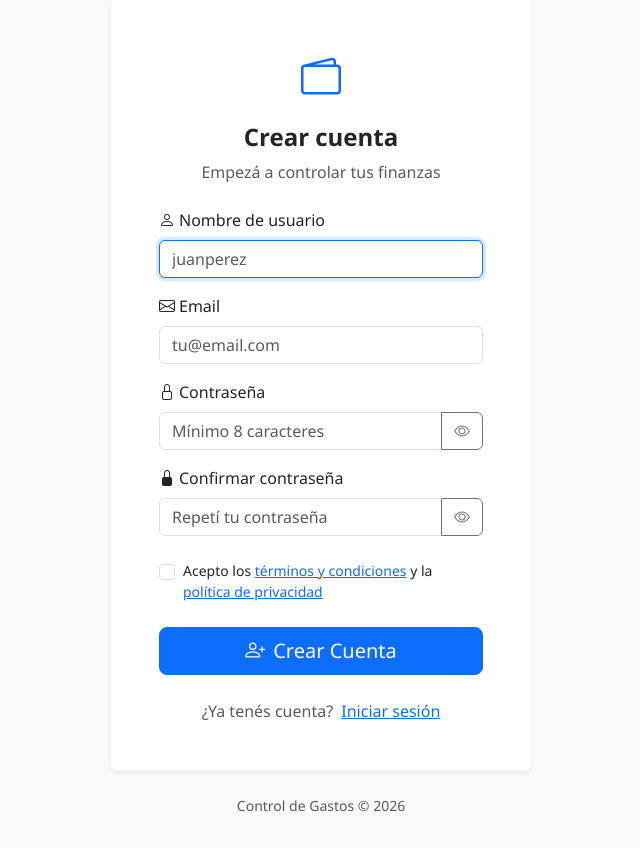
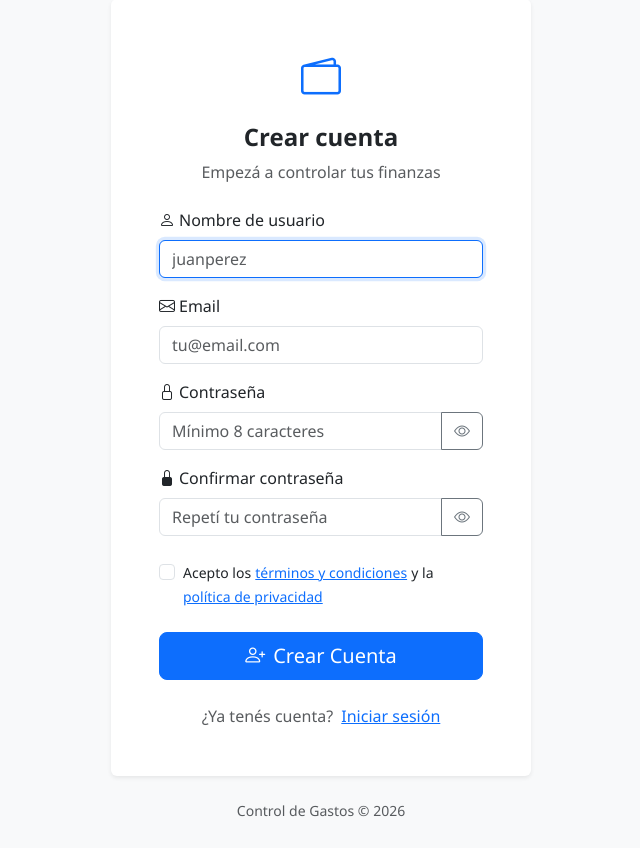
Before and after one commit to Nicokac/control_gastos, a Django app: page /users/register/ in a window 1280 px wide. Shown: the part 89-937 px from the top of the page, without its empty margins (319-959 px from the left). Before the commit the page ends 901 px from the top, so only its background shows below. Run offline with Django 5.2, Linux system fonts and the light colour scheme; parts of the project's set-up code (start-up, migrations or seed data) failed here and were passed over.

Commit message:
fix(register): links de términos y privacidad fuera del label para evitar toggle accidental del checkbox

```diff
--- a/templates/users/register.html
+++ b/templates/users/register.html
@@ -122,21 +122,21 @@
 
                     <!-- Términos y condiciones -->
                     <div class="mb-4">
-                        <div class="form-check">
+                        <div class="d-flex align-items-start gap-2">
                             <input type="checkbox"
                                    name="accept_terms"
                                    id="id_accept_terms"
-                                   class="form-check-input {% if form.accept_terms.errors %}is-invalid{% endif %}"
+                                   class="form-check-input mt-1 flex-shrink-0 {% if form.accept_terms.errors %}is-invalid{% endif %}"
                                    required>
-                            <label class="form-check-label small" for="id_accept_terms">
-                                Acepto los
-                                <a href="{% url 'core:terms' %}" target="_blank">términos y condiciones</a>
-                                y la
-                                <a href="{% url 'core:privacy' %}" target="_blank">política de privacidad</a>
-                            </label>
-                            {% if form.accept_terms.errors %}
-                            <div class="invalid-feedback">{{ form.accept_terms.errors.0 }}</div>
-                            {% endif %}
+                            <div>
+                                <label class="form-check-label small" for="id_accept_terms">Acepto los</label>
+                                <a href="{% url 'core:terms' %}" target="_blank" class="small">términos y condiciones</a>
+                                <span class="small"> y la </span>
+                                <a href="{% url 'core:privacy' %}" target="_blank" class="small">política de privacidad</a>
+                                {% if form.accept_terms.errors %}
+                                <div class="text-danger small mt-1">{{ form.accept_terms.errors.0 }}</div>
+                                {% endif %}
+                            </div>
                         </div>
                     </div>
 
```
